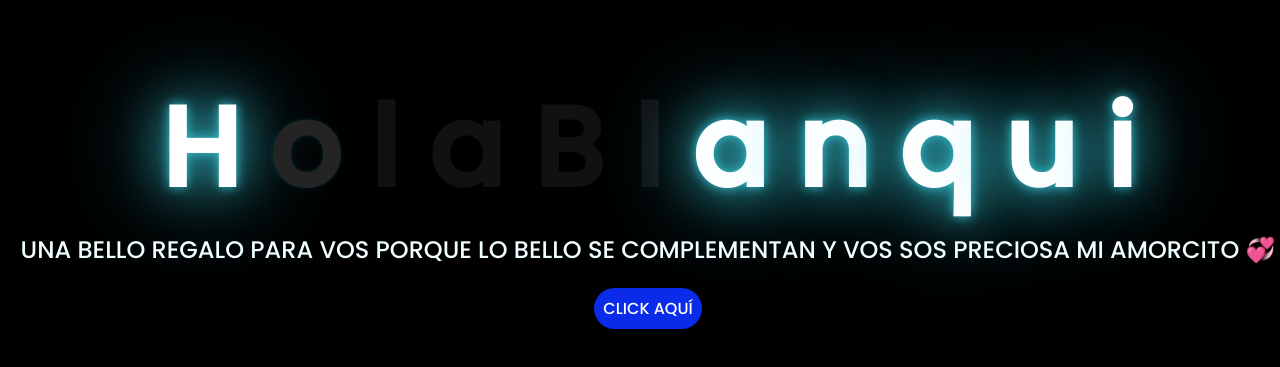
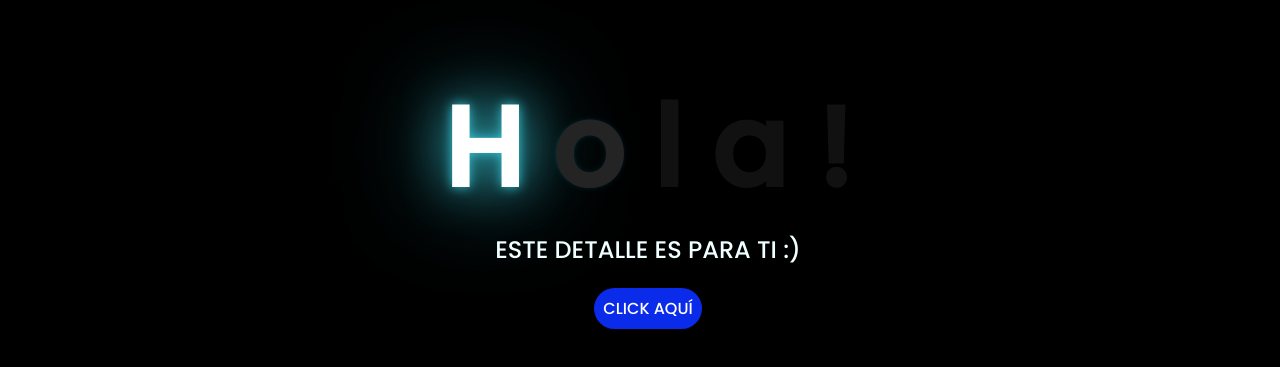
Before and after one commit to YOBENITEZ/ana-paula, a plain HTML site: page index.html in a window 1280 px wide. Shown: the part 139-506 px from the top of the page. Drawn offline with Linux system fonts and the light colour scheme; files that its build step writes are made by us from their sources.

Commit message:
Add files via upload

```diff
--- a/index.html
+++ b/index.html
@@ -16,17 +16,10 @@
         <span>o</span>
         <span>l</span>
         <span>a</span>
-        <span>B</span>
-        <span>l</span>
-        <span>a</span>
-        <span>n</span>
-        <span>q</span>
-        <span>u</span>
-        <span>i</span>
+        <span>!</span>
     </div>
     <div class="description">
-        <span>UNA BELLO REGALO PARA VOS PORQUE LO BELLO SE COMPLEMENTAN</span>
-        <span>Y VOS SOS PRECIOSA MI AMORCITO 💞</span>
+        <span>ESTE DETALLE ES PARA TI :)</span>
     </div>
     <div class="button">
         <button class="botones">
```
Also changed, not shown: 1 other file.
